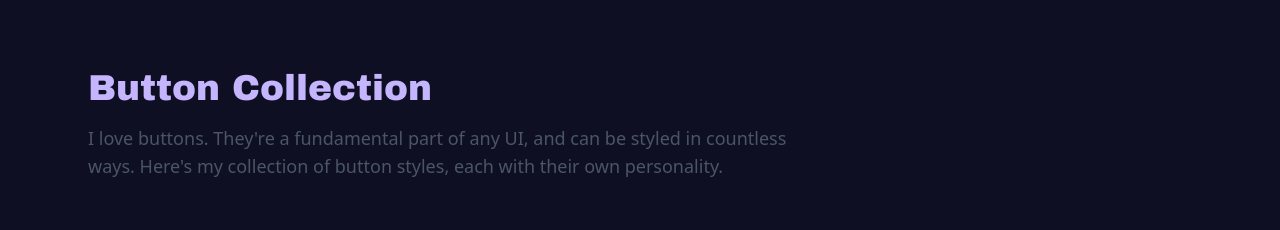
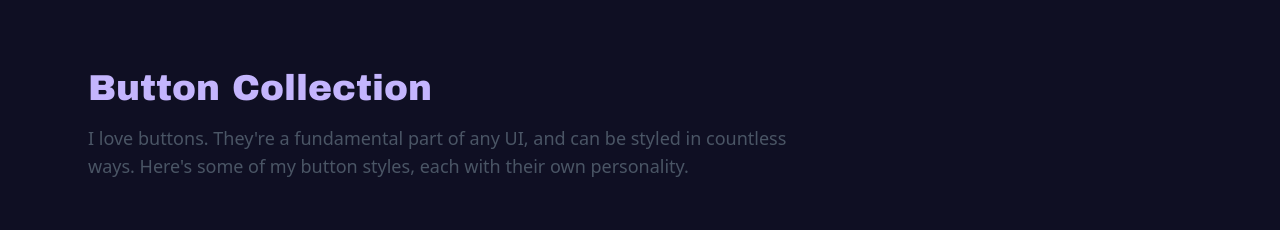
Before and after one commit to LouisLP/persona-portfolio, a Vue app: page /designer in a window 1280 px wide. Shown: the part 1840-2070 px from the top of the page. Built offline with nearby package versions, Linux system fonts and the light colour scheme.

Commit message:
Adjusted description of buttons

```diff
--- a/src/components/Designer/ComponentShowcase.vue
+++ b/src/components/Designer/ComponentShowcase.vue
@@ -14,7 +14,7 @@ import BaseTitle from '@/components/Base/BaseTitle.vue'
       <BaseTitle>Button Collection</BaseTitle>
       <p class="mt-4 max-w-3xl px-6 text-lg text-gray-600 dark:text-gray-300">
         I love buttons. They're a fundamental part of any UI, and can be styled in countless ways.
-        Here's my collection of button styles, each with their own personality.
+        Here's some of my button styles, each with their own personality.
       </p>
     </div>
 
```
